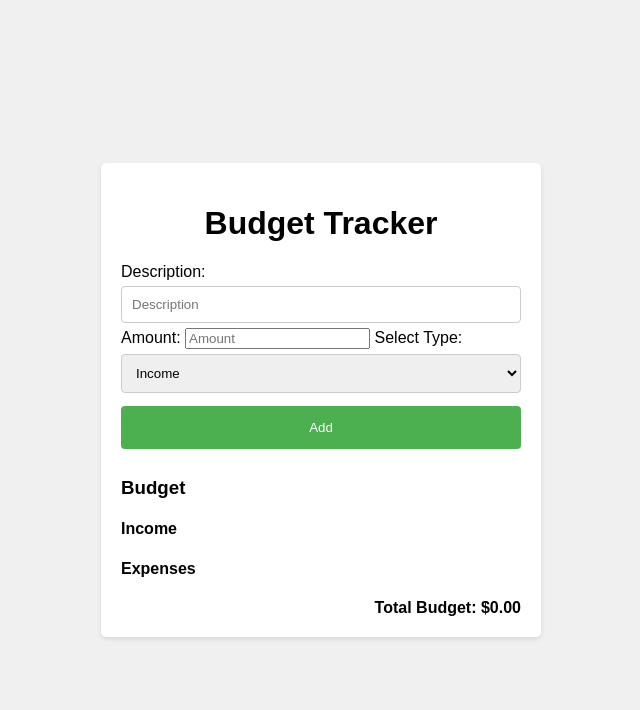
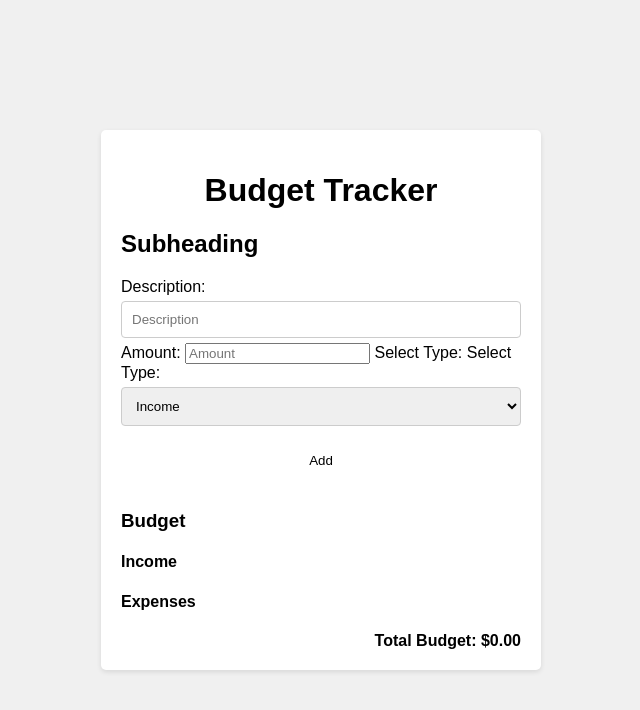
Before and after one commit to vasantapagadala/Budget-Tracker, a plain HTML site: page index.html in a window 1280 px wide. Shown: the whole page, without its empty margins (319-959 px from the left). Drawn offline with Linux system fonts and the light colour scheme.

Commit message:
error fix 3

```diff
--- a/index.html
+++ b/index.html
@@ -76,8 +76,8 @@
 </head>
 <body>
     <div class="container">
-        <h1>Budget Tracker</h1>
-
+       <h1>Budget Tracker</h1>
+       <h2>Subheading</h2>
         <form id="budget-form">
             <label for="description">Description:</label>
             <input type="text" id="description" placeholder="Description" required fdprocessedid="fg9ula">
@@ -85,10 +85,11 @@
            <input type="number" id="amount" placeholder="Amount" required fdprocessedid="5q9hu">
            <label>
                Select Type:
-               <select id="type">
-                   <option value="income">Income</option>
-                   <option value="expenses">Expenses</option>
-               </select>
+              <label for="type">Select Type:</label>
+              <select id="type">
+                  <option value="income">Income</option>
+                  <option value="expenses">Expenses</option>
+              </select>
            </label>
             <style>
                 .submit-button {
@@ -98,7 +99,15 @@
                 }
             </style>
 
-            <input type="submit" value="Add" class="submit-button" fdprocessedid="yrvvwk">
+            <style>
+                .submit-button {
+                    color: rgb(0, 0, 0); /* Change text color to black or a darker color */
+                    background-color: rgb(255, 255, 255); /* Change background color to white or a lighter color */
+                    /* Add any other styling such as padding, border, etc. */
+                }
+            </style>
+
+            <input type="submit" value="Add" class="submit-button" fdprocessedid="yrvvwk" style="color: rgb(0, 0, 0); background-color: rgb(255, 255, 255);">
         </form>
         <div id="budget">
             <h3>Budget</h3>
```
